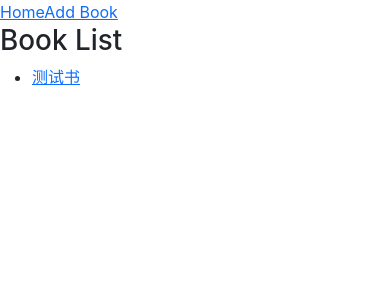
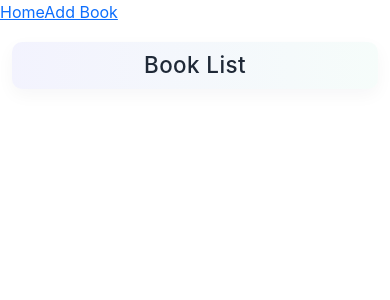
Before and after one commit to DorisGo/Books, a React (Create React App) app: page / in a window 390 px wide. Shown: the top 300 px of the page. Built offline with nearby package versions, Linux system fonts and the light colour scheme.

Commit message:
基础结构

```diff
--- a/src/App.js
+++ b/src/App.js
@@ -1,4 +1,4 @@
-import React from "react";
+import React, { useEffect } from "react";
 import { useState } from "react";
 import { BrowserRouter as Router, Route, Routes } from "react-router-dom";
 import Navbar from "./components/Navbar";
@@ -7,13 +7,30 @@ import AddBook from "./Pages/AddBook";
 import BookItem from "./components/BookItem";
 
 function App() {
-  // 临时测试数据：便于直接访问 /item/1 验证 BookItem 渲染与 CSS
-  const [books, setBooks] = useState([
-    { id: 1, title: "测试书", author: "测试作者", description: "这是一本用于调试样式的测试书。" },
-  ]);
+  //
+  const [books, setBooks] = useState(() => {
+    try {
+      const raw = localStorage.getItem("books_v1");
+      return raw ? JSON.parse(raw) : [];
+    } catch (err) {
+      console.error("Failed to parse books from localStorage:", err);
+      return [];
+    }
+  });
+
+  useEffect(() => {
+    try {
+      localStorage.setItem("books_v1", JSON.stringify(books));
+    } catch (err) {
+      console.error("Failed to save books to localStorage:", err);
+    }
+  }, [books]);
+
   const handleAddBook = (newBook) => {
     setBooks([...books, newBook]);
+    localStorage.setItem("books_v1", JSON.stringify([...books, newBook]));
   };
+
   return (
     <Router>
       <Navbar />
--- a/src/Pages/Home.css
+++ b/src/Pages/Home.css
@@ -1,11 +1,78 @@
 /* src/pages/Home.css */
 .home {
-  padding: 20px;
+  padding: 32px 20px;
+  max-width: 1100px;
+  margin: 0 auto;
 }
 
+/* Book list title */
+.bl {
+  font-size: 2rem;
+  text-align: center;
+  margin: 0 0 18px 0;
+  padding: 12px 20px;
+  border-radius: 10px;
+  color: #1f2937; /* gray-800 */
+  background: linear-gradient(
+    90deg,
+    rgba(99, 102, 241, 0.08),
+    rgba(16, 185, 129, 0.04)
+  );
+  box-shadow: 0 6px 18px rgba(16, 24, 40, 0.04);
+  letter-spacing: 0.4px;
+}
+
+/* Grid of book cards */
 .book-list {
-  display: flex;
-  flex-wrap: wrap;
-  gap: 15px;
-  justify-content: center;
+  list-style: none;
+  padding: 0;
+  margin: 0;
+  display: grid;
+  grid-template-columns: repeat(auto-fill, minmax(200px, 1fr));
+  gap: 18px;
 }
+
+.book-list li {
+  display: block;
+}
+
+.book-card {
+  background: #ffffff;
+  border-radius: 10px;
+  padding: 16px;
+  box-shadow: 0 4px 12px rgba(15, 23, 42, 0.06);
+  transition: transform 0.15s ease, box-shadow 0.15s ease;
+  height: 100%;
+}
+
+.book-card:hover {
+  transform: translateY(-6px);
+  box-shadow: 0 10px 24px rgba(15, 23, 42, 0.12);
+}
+
+.book-card a {
+  text-decoration: none;
+  color: #0f172a;
+  display: block;
+}
+
+.book-card .title {
+  font-weight: 600;
+  font-size: 1.05rem;
+  margin-bottom: 6px;
+}
+
+.book-card .meta {
+  font-size: 0.9rem;
+  color: #6b7280; /* gray-500 */
+}
+
+@media (max-width: 480px) {
+  .bl {
+    font-size: 1.4rem;
+    padding: 10px 12px;
+  }
+  .home {
+    padding: 18px 12px;
+  }
+}
--- a/src/Pages/Home.js
+++ b/src/Pages/Home.js
@@ -5,25 +5,18 @@ import BookItem from "../components/BookItem";
 import "./Home.css";
 
 function Home({ books }) {
-  //  const [books, setBooks] = useState([]);
-
-  //   useEffect(() => {
-  //     // 模拟API请求
-  //     axios
-  //       .get("https://your-api-endpoint/books")
-  //       .then((response) => {
-  //         setBooks(response.data);
-  //       })
-  //       .catch((error) => console.error("Error fetching books:", error));
-  //   }, []);
-
   return (
-    <div>
-      <h1>Book List</h1>
-      <ul>
+    <div className="home">
+      <h1 className="bl">Book List</h1>
+      <ul className="book-list">
         {books.map((book) => (
           <li key={book.id}>
-            <Link to={`/item/${book.id}`}>{book.title}</Link>
+            <div className="book-card">
+              <Link to={`/item/${book.id}`}>
+                <div className="title">{book.title}</div>
+                <div className="meta">{book.author}</div>
+              </Link>
+            </div>
           </li>
         ))}
       </ul>
```
